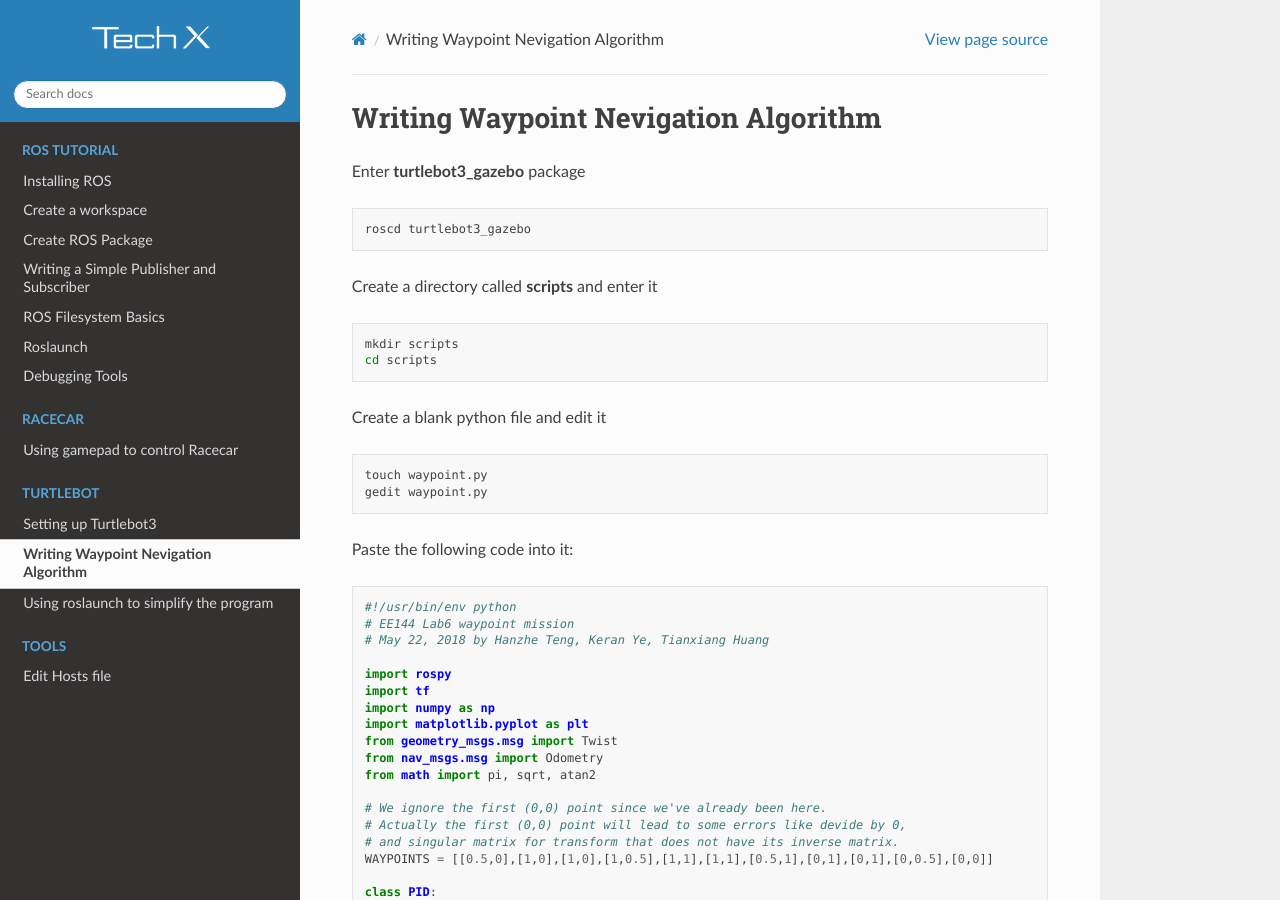
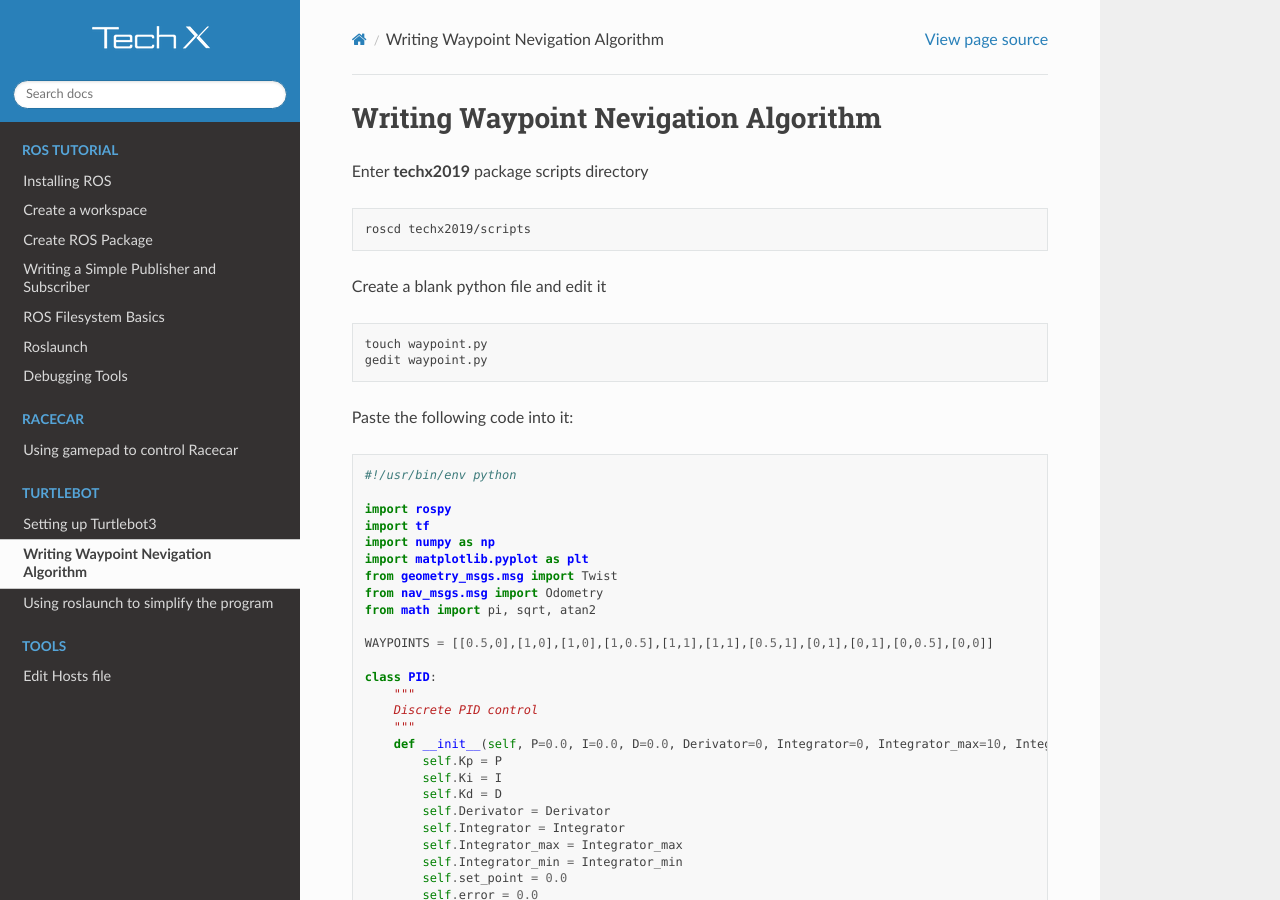
Before and after one commit to hanzheteng/tx19-robotics, a Sphinx documentation site: the page built from docs/turtlebot/algorithm.rst, in a window 1280 px wide and 900 px high. Built offline with Sphinx 7.4.7 and the Read the Docs theme 2.0.0, drawn with Linux system fonts in a browser that asks for light colours; some of the changed text lies outside the part shown.

Commit message:
fix bugs

```diff
--- a/docs/turtlebot/algorithm.rst
+++ b/docs/turtlebot/algorithm.rst
@@ -1,18 +1,11 @@
 Writing Waypoint Nevigation Algorithm
 ======================================
 
-Enter **turtlebot3_gazebo** package
+Enter **techx2019** package scripts directory
 
 .. code:: bash
 
-    roscd turtlebot3_gazebo
-
-Create a directory called **scripts** and enter it
-
-.. code:: bash
-
-    mkdir scripts
-    cd scripts
+    roscd techx2019/scripts
 
 Create a blank python file and edit it
 
@@ -26,8 +19,6 @@ Paste the following code into it:
 .. code:: python
 
     #!/usr/bin/env python
-    # EE144 Lab6 waypoint mission
-    # May 22, 2018 by Hanzhe Teng, Keran Ye, Tianxiang Huang
 
     import rospy
     import tf
@@ -37,9 +28,6 @@ Paste the following code into it:
     from nav_msgs.msg import Odometry
     from math import pi, sqrt, atan2
 
-    # We ignore the first (0,0) point since we've already been here.
-    # Actually the first (0,0) point will lead to some errors like devide by 0,
-    # and singular matrix for transform that does not have its inverse matrix.
     WAYPOINTS = [[0.5,0],[1,0],[1,0],[1,0.5],[1,1],[1,1],[0.5,1],[0,1],[0,1],[0,0.5],[0,0]]
 
     class PID:
@@ -207,7 +195,13 @@ To run the waypoint nevigation algorithm, first **open a terminal** and run the
 
 .. code:: bash
 
-    roslaunch turtlebot3_gazebo turtlebot3_world.Launch
+    roslaunch turtlebot3_gazebo turtlebot3_world.launch
+
+**IMPORTANT:** make the python file executable
+
+.. code:: bash
+
+    chmod +x waypoint.py
 
 **Open another terminal**, run the python code
 
--- a/docs/turtlebot/launch.rst
+++ b/docs/turtlebot/launch.rst
@@ -7,7 +7,7 @@ First, get into the package launch directory
 
 .. code:: bash
 
-    roscd turtlebot3_gazebo/launch/
+    roscd techx2019/launch/
 
 Create a new blank launch file called **turtlebot3_waypoint.launch** and edit it
 
@@ -38,7 +38,7 @@ Copy and paste the following launch file code:
     <param name="robot_description" command="$(find xacro)/xacro --inorder $(find turtlebot3_description)/urdf/turtlebot3_$(arg model).urdf.xacro" />
 
     <node pkg="gazebo_ros" type="spawn_model" name="spawn_urdf"  args="-urdf -model turtlebot3_$(arg model) -x $(arg x_pos) -y $(arg y_pos) -z $(arg z_pos) -param robot_description" />
-    <node pkg="turtlebot3_gazebo" name="waypoint" type="waypoint.py" output="screen"/>
+    <node pkg="techx2019" name="waypoint" type="waypoint.py" output="screen"/>
     </launch>
 
 Save and close the file
```
Also changed, not shown: docs/turtlebot/setup.rst (+13 -1 lines), docs/turtlebot/slam.rst (added).
